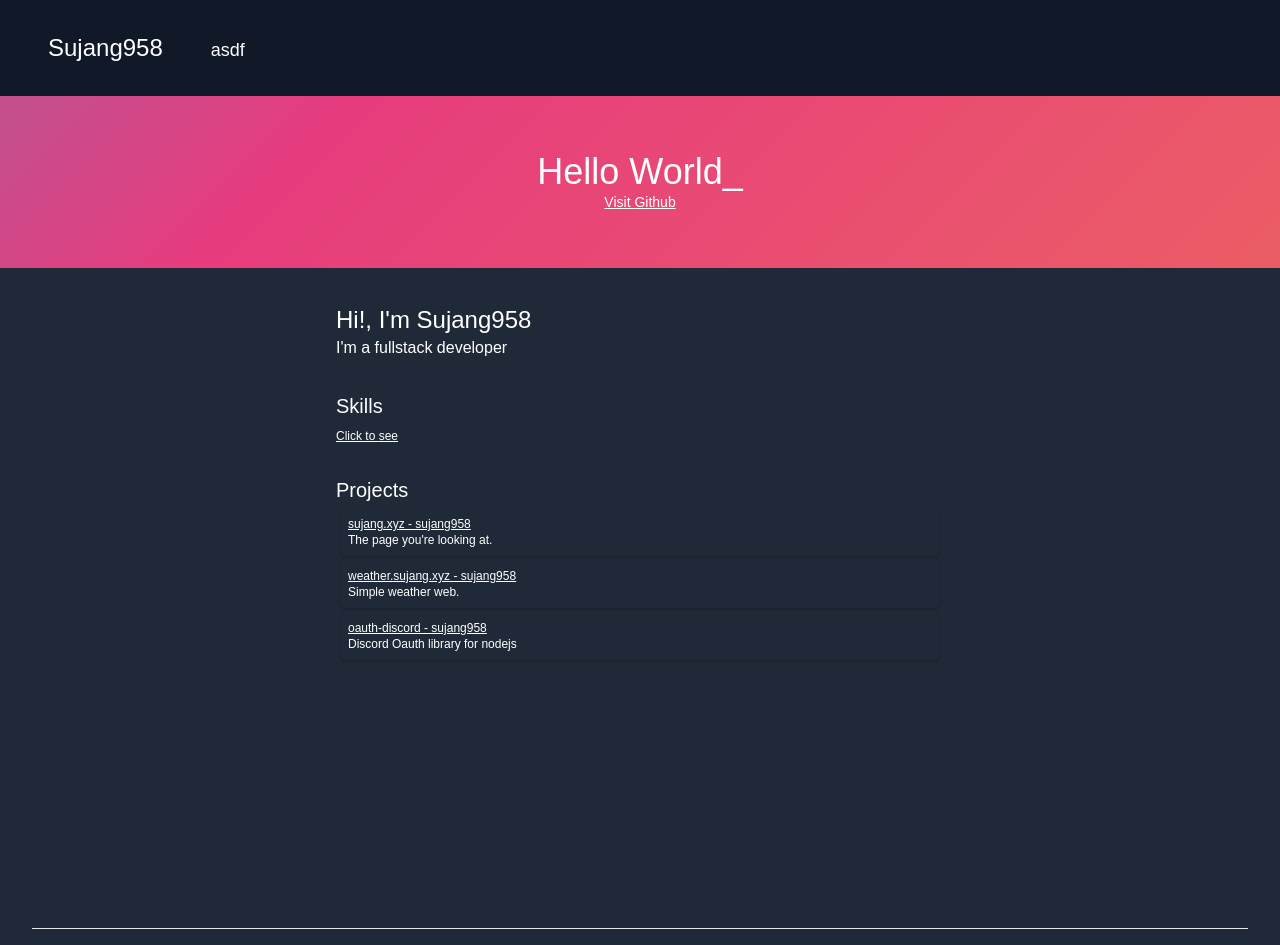
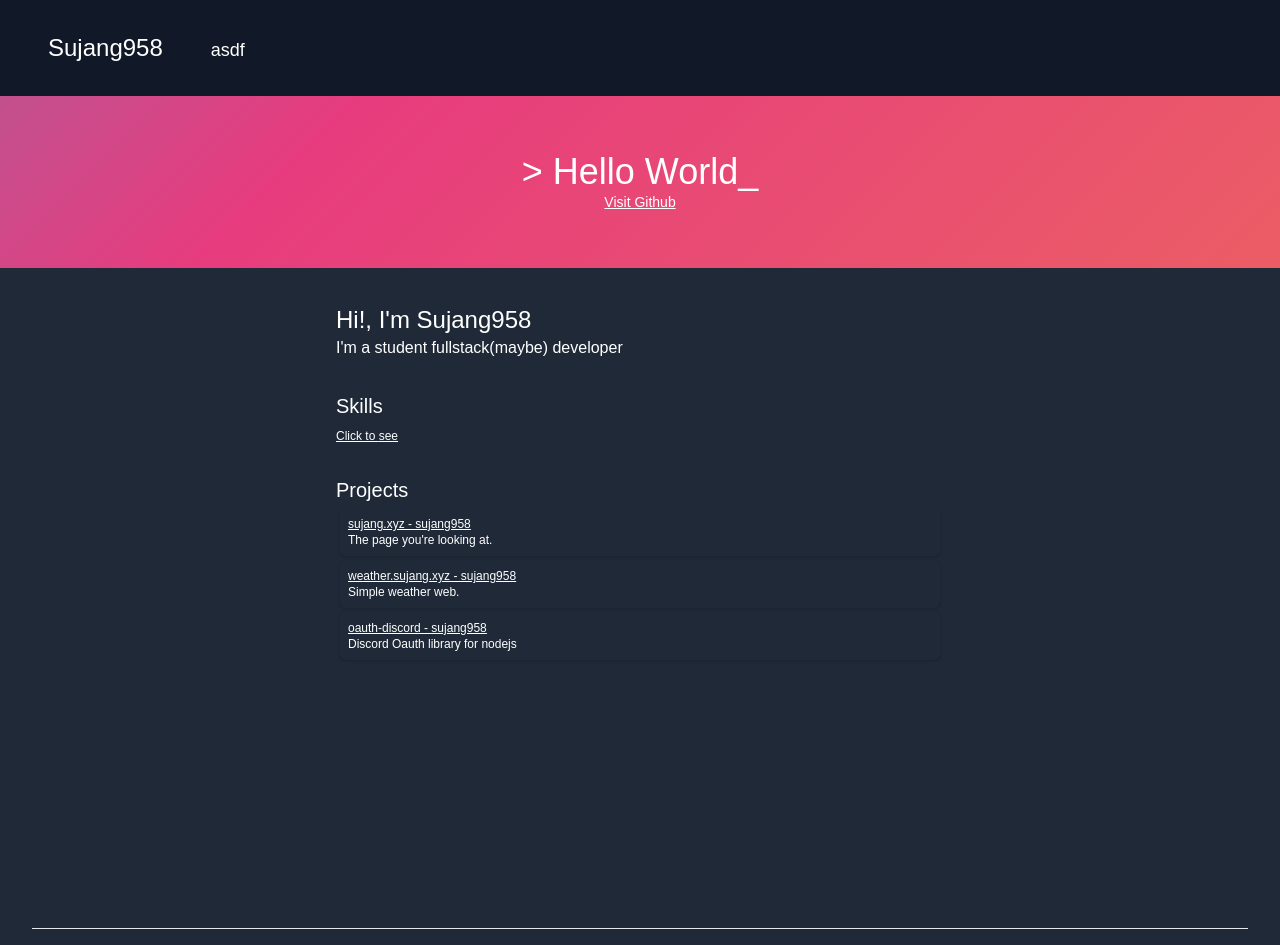
Before and after one commit to sujang958/sujang.xyz, a Next.js app: page / in a window 1280 px wide. Built offline with nearby package versions, Linux system fonts and the light colour scheme.

Commit message:
style: fix css

```diff
--- a/pages/index.tsx
+++ b/pages/index.tsx
@@ -19,7 +19,7 @@ const Home: FC = () => {
   return (
     <div className="min-h-screen w-screen text-left overflow-x-hidden">
       <div className="text-center gradation-animation p-14 shawdow-lg w-screen">
-        <p className="text-2xl md:text-4xl fade-in">Hello World_</p>
+        <p className="text-2xl md:text-4xl fade-in">&gt; Hello World_</p>
         <Link passHref={true} href="https://github.com/sujang958">
           <p className="text-xs md:text-sm fade-in underline">
             Visit Github
@@ -30,7 +30,7 @@ const Home: FC = () => {
         <div className="mt-5 md:mt-9 md:text-left">
           <div className="mt-1 break-words">
             <p className="text-2xl">Hi!, I&#39;m Sujang958</p>
-            <p className="text-base">I&#39;m a fullstack developer</p>
+            <p className="text-base">I&#39;m a student fullstack(maybe) developer</p>
           </div>
           <div className="mt-8">
             <p className="text-xl">Skills</p>
--- a/styles/globals.css
+++ b/styles/globals.css
@@ -1,7 +1,7 @@
 @tailwind base;
 @tailwind components;
 @tailwind utilities;
-@import url('https://fonts.googleapis.com/css2?family=Noto+Sans+KR:wght@900&display=swap');
+@import url('https://fonts.googleapis.com/css2?family=Noto+Sans+KR:wght@700&display=swap');
 
 body {
   font-display: swap;
```
